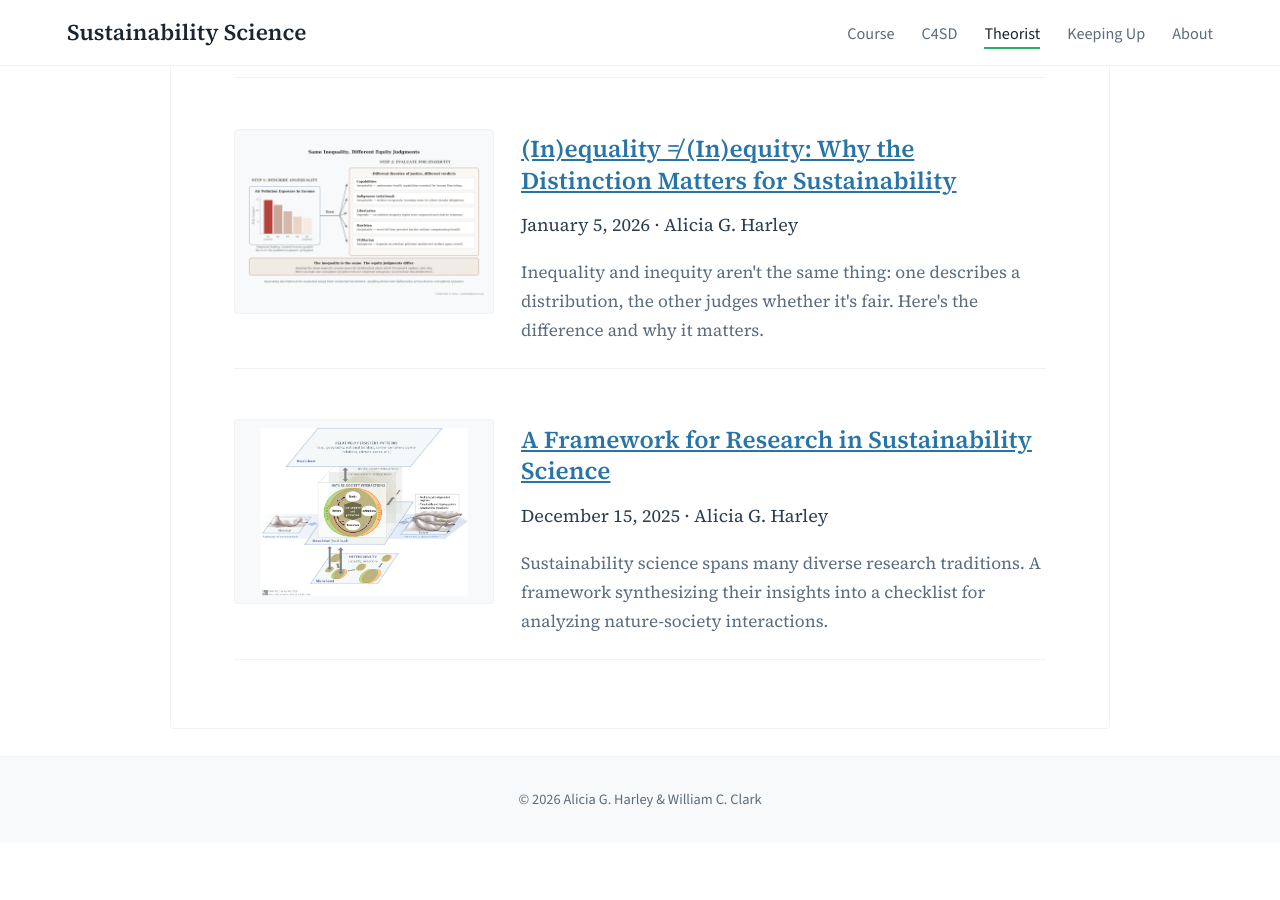
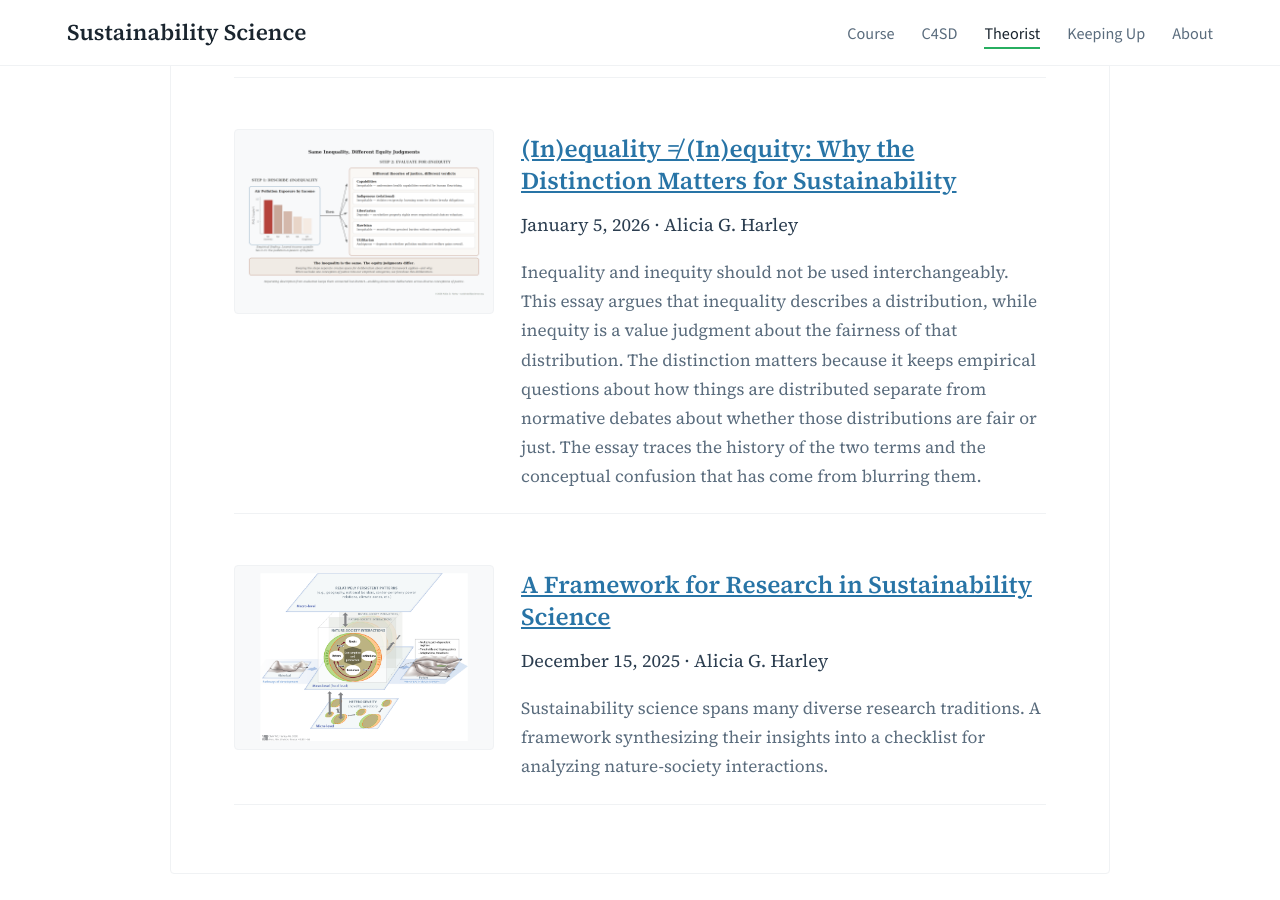
Before and after one commit to agharley/sustsci, a Jekyll site: the page built from theorist/index.md, in a window 1280 px wide and 900 px high, scrolled down 1116 px. Built offline with Jekyll 4.4.1, drawn with Linux system fonts in a browser that asks for light colours; before the commit the page ends 1959 px from its top, so only the background shows below that.

Commit message:
Update 2026-01-05-inequality-inequity.md
update intro text inequality inequity

```diff
--- a/theorist/_posts/2026-01-05-inequality-inequity.md
+++ b/theorist/_posts/2026-01-05-inequality-inequity.md
@@ -4,7 +4,7 @@ title: "(In)equality ≠ (In)equity: Why the Distinction Matters for Sustainabil
 seo_title: "Inequality vs. Inequity: The Difference and Why It Matters for Sustainability"
 date: 2026-01-05
 author: Alicia G. Harley
-description: "Inequality and inequity aren't the same thing: one describes a distribution, the other judges whether it's fair. Here's the difference and why it matters."
+description: "Inequality and inequity should not be used interchangeably. This essay argues that inequality describes a distribution, while inequity is a value judgment about the fairness of that distribution. The distinction matters because it keeps empirical questions about how things are distributed separate from normative debates about whether those distributions are fair or just. The essay traces the history of the two terms and the conceptual confusion that has come from blurring them."
 keywords: inequality, inequity, sustainability science, environmental justice, theories of justice, equity frameworks, Rawls, Sen, capabilities approach, intergenerational equity
 categories: [sustainability-theory]
 tags: [inequality, inequity, justice, equity, sustainability-science, methodology]
```
